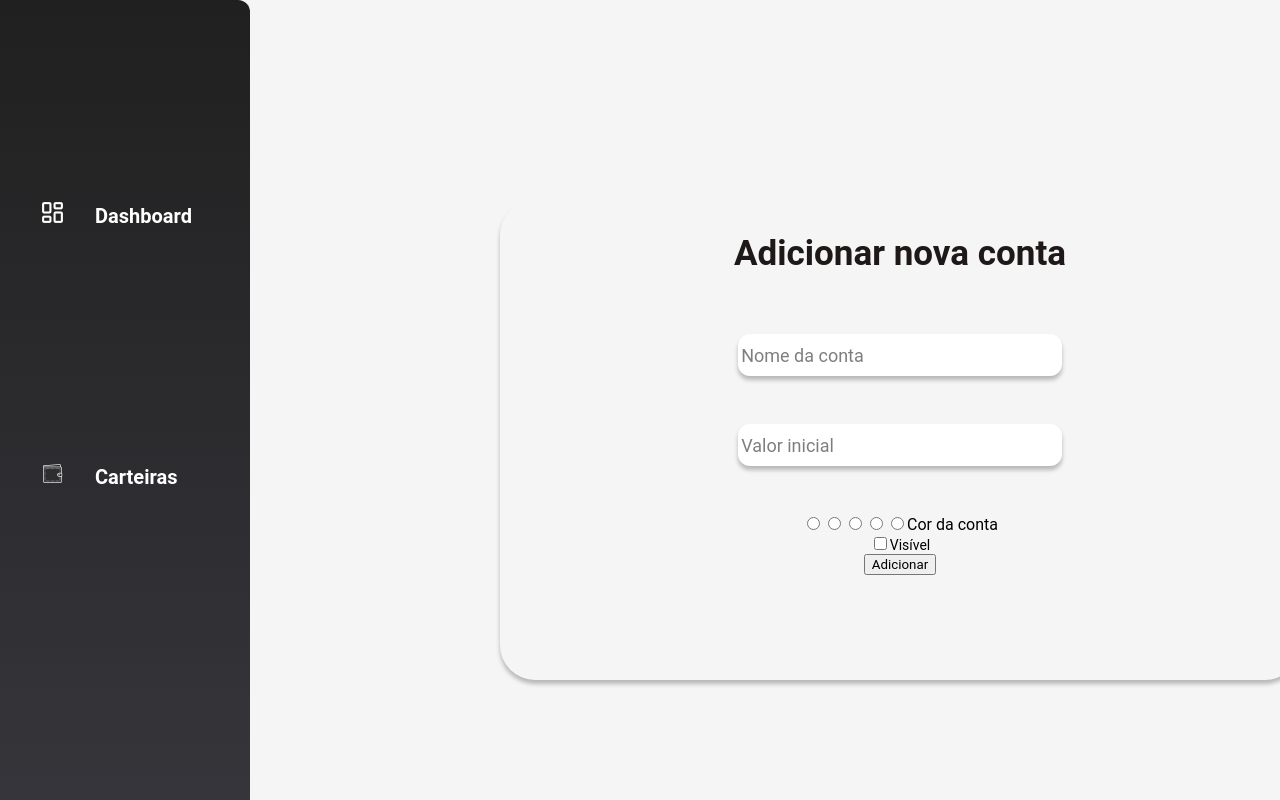
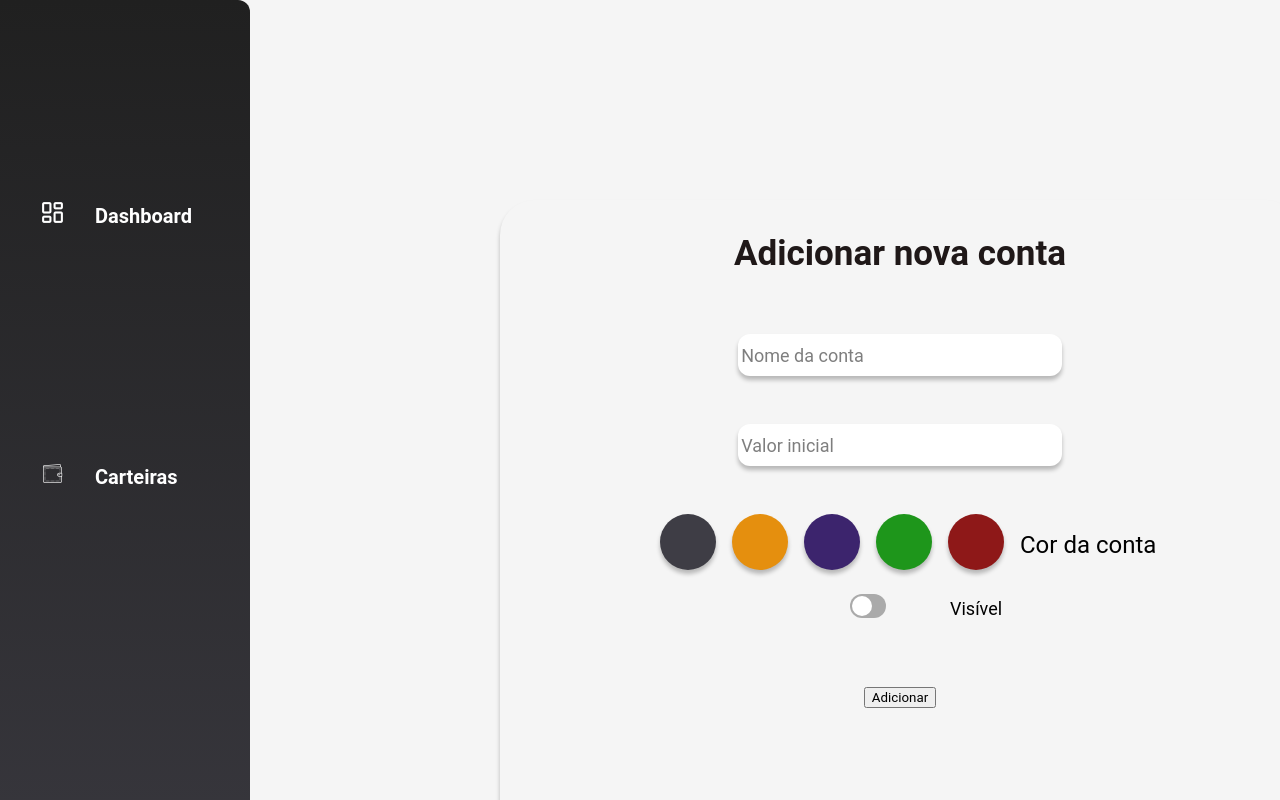
Before and after one commit to leosant/App-Financas, a React (Create React App) app: page /create-wallet in a window 1280 px wide. Shown: the top 800 px of the page. Built offline with nearby package versions, Linux system fonts and the light colour scheme.

Commit message:
readjusted toogle button

```diff
--- a/src/pages/CreateWallet.jsx
+++ b/src/pages/CreateWallet.jsx
@@ -6,7 +6,7 @@ import '../styles/components/wallets/Wallets.createWallet.css';
 const CreateWallet = props => {
 
     return (
-        <form className='Form-account'>
+        <div className='Form-account'>
 
             <h2>Adicionar nova conta</h2>
 
@@ -21,24 +21,23 @@ const CreateWallet = props => {
                 <span>Valor inicial</span>
             </div>
 
-            <div className='Form-radios'>
-                <input type='radio'></input>
-                <input type='radio'></input>
-                <input type='radio'></input>
-                <input type='radio'></input>
-                <input type='radio'></input>
+            <div className='Form-buttons'>
+                <button id="Black"/>
+                <button id="Orange"/>
+                <button id="Purple"/>
+                <button id="Green"/>
+                <button id="Red"/>
                 <label>Cor da conta</label>
             </div>
 
-            <div>
-                <label class="switch">
-                    <input type="checkbox" />
-                    <span class="slider">Visível</span>
-                </label>
+            <div className='Form-switch'>
+                <input id="Toggle" className='Toggle' type="checkbox" />
+                <label for="Toggle" />
+                <label id="Name-Toggle">Visível</label>
             </div>
 
             <button>Adicionar</button>
-        </form>
+        </div>
     );
 
 }
--- a/src/styles/components/wallets/Wallets.createWallet.css
+++ b/src/styles/components/wallets/Wallets.createWallet.css
@@ -7,8 +7,8 @@
     left: 12.5rem;
     max-width: 50rem;
     min-width: 50rem;
-    max-height: 30rem;
-    min-height: 30rem;
+    max-height: 40rem;
+    min-height: 40rem;
     background-color: f5f5f5;
     border-radius: 35px;
     box-shadow: 0px 4px 4px rgba(0, 0, 0, 0.25);
@@ -21,22 +21,15 @@
 }
 
 .Form-account .Form-inputs {
-    display: flex;
-    flex-direction: column-reverse;
     position: relative;
     margin-bottom: 3rem;
-    /* text-align: center;
-    width: 20rem;
-    height: 2.5rem;
-    border: none;
-    outline: none;
-    border-radius: 12px;
-    box-shadow: 0px 4px 4px rgba(0, 0, 0, 0.25); */
 }
 
 .Form-account .Form-inputs input {
-    width: 20rem;
-    height: 2.5rem;
+    max-width: 20rem;
+    min-width: 20rem;
+    max-height: 2.5rem;
+    min-height: 2.5rem;
     font-size: 18px;
     border: none;
     outline: none;
@@ -72,3 +65,131 @@
     font-size: 14px;
     opacity: 1;
 }
+
+.Form-account .Form-buttons {
+    max-width: 32rem;
+    min-width: 32rem;
+    max-height: 5rem;
+    min-height: 5rem;
+}
+
+
+.Form-account .Form-buttons button {
+    margin-left: 1rem;
+    margin-bottom: 3rem;
+    width: 3.5rem;
+    height: 3.5rem;
+    border: none;
+    border-radius: 100%;
+    box-shadow: 0px 4px 4px rgba(0, 0, 0, 0.25);
+
+}
+
+.Form-account .Form-buttons #Black {
+    background-color: #3E3D45;
+}
+
+.Form-account .Form-buttons #Black:focus {
+    border: 3px solid #ffffff;
+}
+
+.Form-account .Form-buttons #Orange {
+    background-color: #E58F0E;
+}
+
+.Form-account .Form-buttons #Orange:focus {
+    border: 3px solid #ffffff;
+}
+
+.Form-account .Form-buttons #Purple {
+    background-color: #3C246D;
+}
+
+.Form-account .Form-buttons #Purple:focus {
+    border: 3px solid #ffffff;
+}
+
+.Form-account .Form-buttons #Green {
+    background-color: #1E961B;
+}
+
+.Form-account .Form-buttons #Green:focus {
+    border: 3px solid #ffffff;
+}
+
+.Form-account .Form-buttons #Red {
+    background-color: #8E1818;
+}
+
+.Form-account .Form-buttons #Red:focus {
+    border: 3px solid #ffffff;
+}
+
+.Form-account .Form-buttons button:hover {
+    transition: 0.2s;
+    opacity: 0.85;
+}
+
+.Form-account .Form-buttons button:active {
+    transform: scale(0.95);
+    box-shadow: 3px 2px 25px 1px rgba(0, 0, 0, 0.25);
+}
+
+.Form-account .Form-buttons label {
+    position: relative;
+    bottom: 1rem;
+    left: 1rem;
+    font-size: 24px;
+}
+
+.Form-account .Form-switch {
+    width: 100px;
+    margin-bottom: 3rem;
+}
+
+.Form-account .Form-switch .Toggle {
+    display: none;
+}
+
+.Form-account .Form-switch .Toggle + label {
+    position: relative;
+    display: block;
+    width: 32px;
+    height: 20px;
+    background-color: #aaaaaa;
+    border-radius: 20px;
+    padding: 2px;
+    transition: 200ms;
+    cursor: pointer;
+}
+
+.Form-account .Form-switch .Toggle + label:before {
+    position: absolute;
+    content: '';
+    width: 20px;
+    height: 20px;
+    background-color: #ffffff;
+    display: block;
+    border-radius: 50%;
+    right: unset;
+    left: 2px;
+    top: 2px;
+    transition: 200ms;
+}
+
+.Form-account .Form-switch .Toggle:checked + label {
+    background-color: #1E961B;
+}
+
+.Form-account .Form-switch .Toggle:checked + label:before {
+    content: '';
+    left: calc(100% - 22px);
+    box-shadow: 0px 4px 4px rgb(0, 0, 0 / 10%);
+}
+
+.Form-account .Form-switch #Name-Toggle {
+    position: relative;
+    bottom: 20px;
+    left: 100px;
+    font-size: 18px;
+}
```
